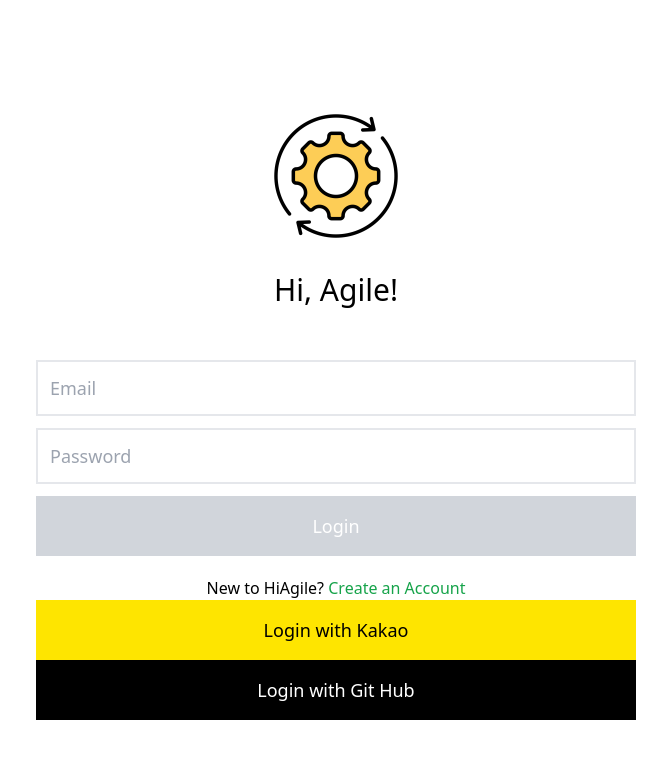
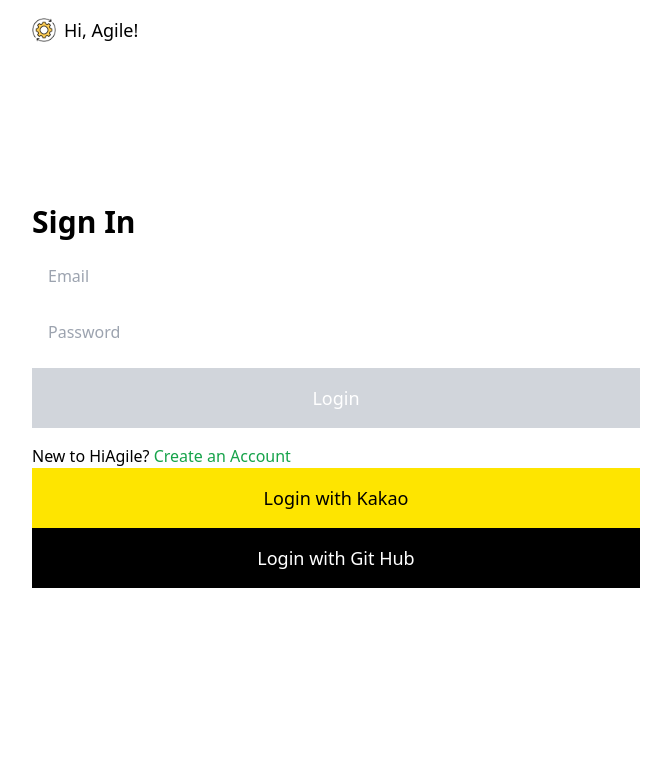
Before and after one commit to HIAGILE/client, a React (Create React App) app: page /login in a window 1280 px wide. Shown: the top 758 px of the page, without its empty margins (304-975 px from the left). Built offline with nearby package versions, Linux system fonts and the light colour scheme; no server answers.

Commit message:
style login

```diff
--- a/src/ pages/join-page.tsx
+++ b/src/ pages/join-page.tsx
@@ -5,7 +5,7 @@
 
 export const Join: React.FC = () => {
   return (
-    <LoginLayout title="Join to Hi Agile!">
+    <LoginLayout title="Sign Up">
       <JoinForm />
       <div>
         Already have an account?{" "}
--- a/src/ pages/login-page.tsx
+++ b/src/ pages/login-page.tsx
@@ -7,7 +7,7 @@
 
 export function Login() {
   return (
-    <LoginLayout title="Hi, Agile!">
+    <LoginLayout title="Sign In">
       <LoginForm />
       <div>
         New to HiAgile?{" "}
--- a/src/components/layout/login-layout.tsx
+++ b/src/components/layout/login-layout.tsx
@@ -1,4 +1,3 @@
-import { Process } from "../common/process";
 import logo from "../../images/logo.png";
 
 type LoginLayoutProps = {
@@ -8,13 +7,13 @@
 
 const LoginLayout = ({ children, title }: LoginLayoutProps) => {
   return (
-    <div className="flex items-center flex-col mt-40 lg:mt-28">
-      <Process />
-      <div className="w-full max-w-screen-sm flex flex-col px-5 items-center">
-        <img src={logo} className="w-32 mb-8" alt="Logo" />
-        <h4 className=" w-full font-medium text-center text-3xl mb-8">
-          {title}
-        </h4>
+    <div className="flex items-center flex-col">
+      <div className="w-full max-w-screen-sm px-4 pt-4">
+        <div className="flex items-center  mb-16 sm:mb-40">
+          <img src={logo} className="w-6" alt="Logo" />
+          <h2 className="font-medium text-lg ml-2">Hi, Agile!</h2>
+        </div>
+        <h3 className="text-3xl font-bold">{title}</h3>
         {children}
       </div>
     </div>
--- a/src/components/login/login-form.tsx
+++ b/src/components/login/login-form.tsx
@@ -5,19 +5,21 @@
 import { ILoginForm } from "../../interface/login-join-type";
 import { gql, useMutation } from "@apollo/client";
 import { LOCALSTORAGE_TOKEN } from "constant";
-import { loginMutation, loginMutationVariables } from "__generated__/loginMutation";
+import {
+  loginMutation,
+  loginMutationVariables,
+} from "__generated__/loginMutation";
 import { authTokenVar, isLoggedInVar } from "../../apollo";
 
-
 export const LOGIN_MUTATION = gql`
-  mutation loginMutation($input:LoginInput!){
-    login(input:$input){
-      ok,
-      token,
-      error,
+  mutation loginMutation($input: LoginInput!) {
+    login(input: $input) {
+      ok
+      token
+      error
     }
   }
-`
+`;
 
 const LoginForm = () => {
   const {
@@ -30,46 +32,40 @@
     mode: "onChange",
   });
 
-  const onCompleted = (data:loginMutation) => {
+  const onCompleted = (data: loginMutation) => {
     const {
-      login:{ok,token,error}
-    } = data
-    if (!ok)
-    {
-      alert(error)
+      login: { ok, token, error },
+    } = data;
+    if (!ok) {
+      alert(error);
     }
-    if (ok && token)
-    {
-      localStorage.setItem(LOCALSTORAGE_TOKEN,token);
+    if (ok && token) {
+      localStorage.setItem(LOCALSTORAGE_TOKEN, token);
       authTokenVar(token);
-      isLoggedInVar(true)
+      isLoggedInVar(true);
     }
-  }
-  const [loginMutation,{data:loginMutationResult,loading}] = useMutation<
-  loginMutation,
-  loginMutationVariables>(
-    LOGIN_MUTATION,{
-      onCompleted
-    }
-  )
+  };
+  const [loginMutation, { data: loginMutationResult, loading }] = useMutation<
+    loginMutation,
+    loginMutationVariables
+  >(LOGIN_MUTATION, {
+    onCompleted,
+  });
   const onSubmit = () => {
     if (!loading) {
       const { email, password } = getValues();
       loginMutation({
-        variables:{
-          input:{
-            email:email,
-            password:password,
-          }
-        }
-      })
+        variables: {
+          input: {
+            email: email,
+            password: password,
+          },
+        },
+      });
     }
   };
   return (
-    <form
-      className="grid gap-3 mt-5 w-full mb-5"
-      onSubmit={handleSubmit(onSubmit)}
-    >
+    <form className="grid gap-4 my-4 w-full" onSubmit={handleSubmit(onSubmit)}>
       <input
         {...register("email", {
           required: "이메일을 입력해주세요",
@@ -80,7 +76,7 @@
         type="email"
         placeholder="Email"
         required
-        className="input transition-colors"
+        className="input"
         autoComplete="true"
       />
       {errors.email?.message && (
--- a/src/index.tsx
+++ b/src/index.tsx
@@ -7,6 +7,7 @@
 import { App } from "app";
 import { ApolloProvider } from "@apollo/client";
 import { client } from "./apollo";
+import { Process } from "components/common/process";
 
 const root = ReactDOM.createRoot(
   document.getElementById("root") as HTMLElement
@@ -14,6 +15,8 @@
 root.render(
   <ApolloProvider client={client}>
     <HelmetProvider>
+      <Process />
+
       <BrowserRouter>
         <App />
       </BrowserRouter>
--- a/src/styles/tailwind.css
+++ b/src/styles/tailwind.css
@@ -1,8 +1,13 @@
 @tailwind base;
 @tailwind components;
+@tailwind utilities;
 
+@layer base {
+}
+
+@layer components {
   .input {
-  @apply focus:outline-none focus:border-gray-500 p-3 border-2 text-lg font-light border-gray-200;
+    @apply bg-white px-4 py-2 rounded-full border-["#f0f3fc"] focus:border-["#6671fa"];
   }
   .container {
     @apply max-w-screen-2xl mx-auto;
@@ -15,5 +20,7 @@
   .btn {
     @apply text-lg font-medium focus:outline-none text-white py-4  transition-colors bg-lime-600 hover:bg-lime-700;
   }
+}
 
-@tailwind utilities;
+@layer utilities {
+}
--- a/tailwind.config.js
+++ b/tailwind.config.js
@@ -13,7 +13,23 @@
     extend: {
       colors: {
         lime: colors.lime,
+        "dark-blue": "#131532",
+        "main-blue	": "#6671fa",
+        "middle-blue": "#ebeffe",
+        "light-blue	": "#f0f3fc",
+        "bg-blue": "#f6fafd",
+        "main-red": "#e7533d",
+        "main-yello": "#f9b84b",
+        "main-green": "#20998d",
       },
+      screens: {
+        sm: "640px",
+        md: "768px",
+        lg: "1024px",
+        xl: "1280px",
+        "2xl": "1536px",
+      },
+      border: {},
     },
   },
   variants: {
```
Lines whose indentation alone changed are shown as unchanged.
